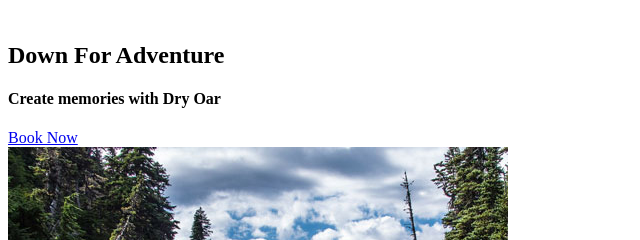
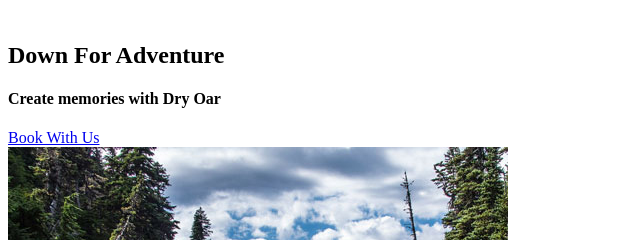
Before and after one commit to ErikBurton/wdd130, a plain HTML site: page wwr/index.html in a window 1280 px wide. Shown: the part 980-1220 px from the top of the page, 0-640 px from the left. Drawn offline with Linux system fonts and the light colour scheme.

Commit message:
Modified home page

```diff
--- a/wwr/index.html
+++ b/wwr/index.html
@@ -26,7 +26,7 @@
         <h1 class="home-title">Down For Adventure</h1>
         <h4>Create memories with Dry Oar</h4>
         <div class="button-box">
-            <a class="book" href="contactus.hmtl">Book Now</a>
+            <a class="book" href="contactus.hmtl">Book With Us</a>
         </div>
     </section>
 </div>
```
